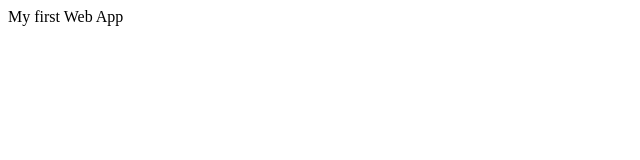
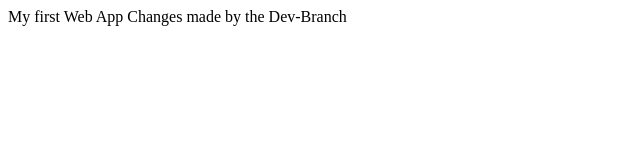
Before and after one commit to nishas99/sampleapp, a plain HTML site: page index.html in a window 1280 px wide. Shown: the whole page, without its empty margins (0-640 px from the left). Drawn offline with Linux system fonts and the light colour scheme.

Commit message:
devbranch commit

```diff
--- a/index.html
+++ b/index.html
@@ -7,5 +7,8 @@
     <body>
         My first Web App
 
+        Changes made by the Dev-Branch
+
+
     </body>
 </html>
```
